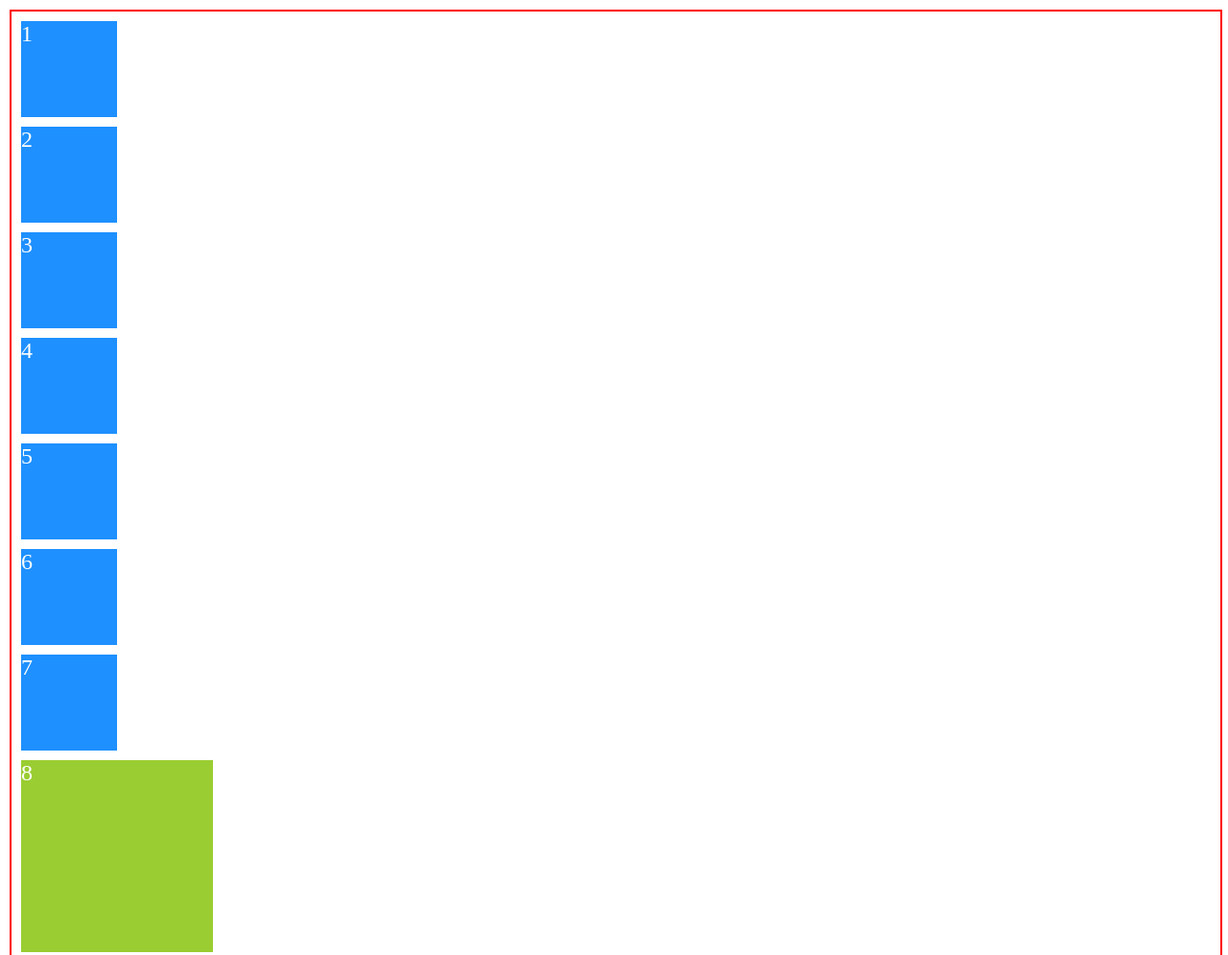
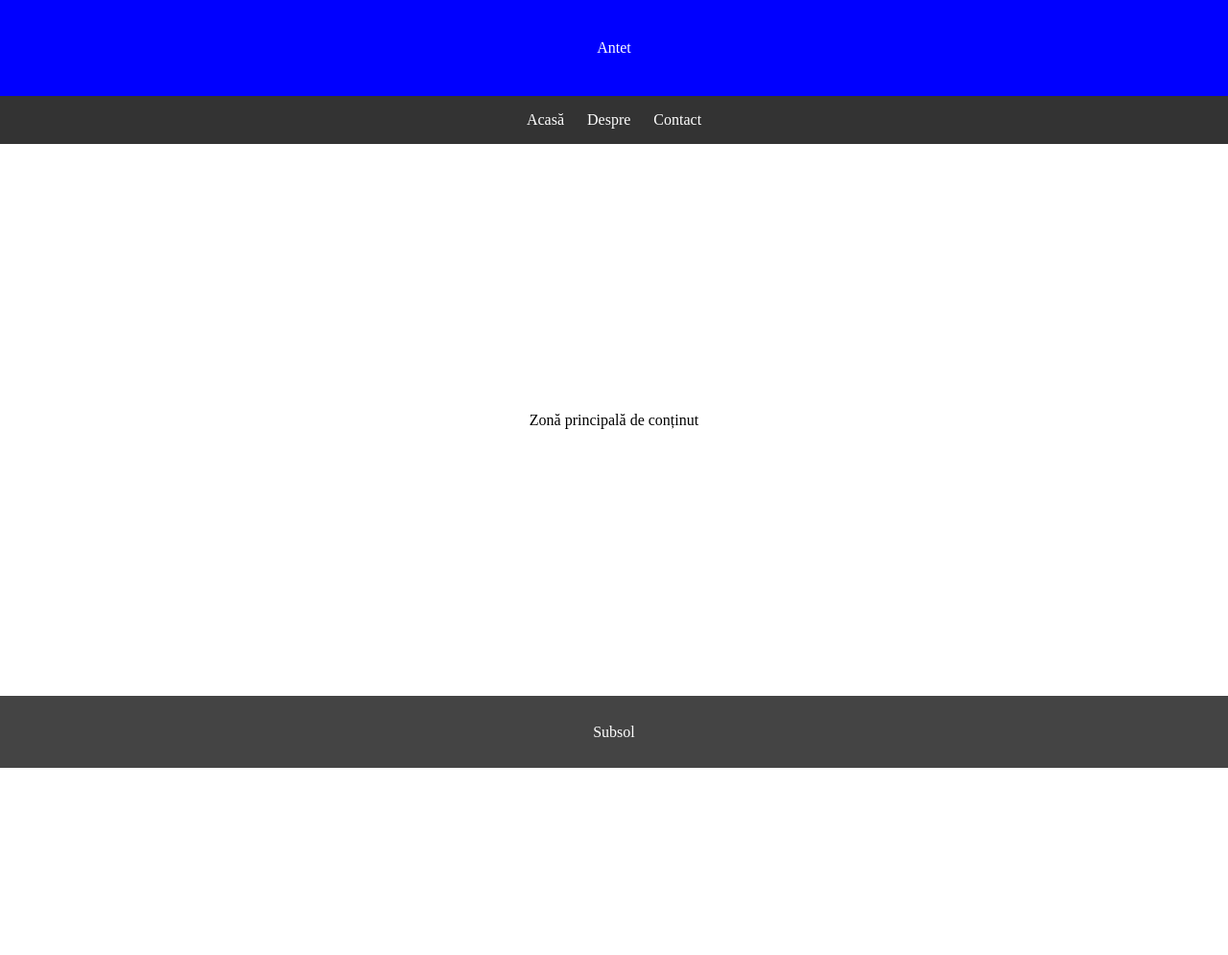
Before and after one commit to ales8822/pentruAdrian, a plain HTML site: page index.html in a window 1280 px wide. Shown: the top 995 px of the page at 96% size. After the commit the page ends 800 px from the top, so only its background shows below. Drawn offline with Linux system fonts and the light colour scheme.

Commit message:
ex.2_flexbox

```diff
--- a/index.html
+++ b/index.html
@@ -1,54 +1,87 @@
 <!DOCTYPE html>
-<html lang="en">
+<html lang="ro">
   <head>
     <meta charset="UTF-8" />
     <meta name="viewport" content="width=device-width, initial-scale=1.0" />
-    <title>flex</title>
+    <title>Aspect Flexbox</title>
+    <link rel="stylesheet" href="styles.css" />
     <style>
-      body {
-        height: 100vh;
+      body,
+      html {
         margin: 0;
-        padding: 10px;
+        padding: 0;
+        height: 100%;
       }
-      .parent-container {
-        height: auto;
-        width: 100%;
-        border: 2px solid red;
+
+      .container {
+        display: flex;
+        flex-direction: column;
+        height: 100%;
       }
-      .square {
-        width: 100px;
+
+      header {
+        background-color: blue;
+        color: white;
         height: 100px;
-        background-color: dodgerblue;
-        margin: 10px;
-        font-size: 24px;
+        display: flex;
+        align-items: center;
+        justify-content: center;
+      }
+
+      nav {
+        background-color: #333;
         color: white;
+        height: 50px;
+        display: flex;
+        align-items: center;
+        justify-content: center;
       }
-      .big {
-        background-color: yellowgreen;
-        width: 200px;
-        height: 200px;
+
+      nav ul {
+        list-style-type: none;
+        padding: 0;
       }
-      .bigger {
-        background-color: brown;
-        width: 400px;
-        height: 400px;
+
+      nav ul li {
+        display: inline;
+        margin: 0 10px;
+      }
+
+      nav ul li a {
+        color: white;
+        text-decoration: none;
+      }
+
+      main {
+        background-color: white;
+        flex: 1;
+        display: flex;
+        align-items: center;
+        justify-content: center;
+      }
+
+      footer {
+        background-color: #444;
+        color: white;
+        height: 75px;
+        display: flex;
+        align-items: center;
+        justify-content: center;
       }
     </style>
   </head>
   <body>
-    <div class="parent-container">
-      <div class="square">1</div>
-      <div class="square">2</div>
-      <div class="square">3</div>
-      <div class="square">4</div>
-      <div class="square">5</div>
-      <div class="square">6</div>
-      <div class="square">7</div>
-      <div class="square big">8</div>
-      <div class="square big">9</div>
-      <div class="square big">10</div>
-      <div class="square bigger">11</div>
-      <div class="square bigger">12</div>
+    <div class="container">
+      <header>Antet</header>
+      <nav>
+        <ul>
+          <li><a href="#">Acasă</a></li>
+          <li><a href="#">Despre</a></li>
+          <li><a href="#">Contact</a></li>
+        </ul>
+      </nav>
+      <main>Zonă principală de conținut</main>
+      <footer>Subsol</footer>
     </div>
   </body>
 </html>
```
